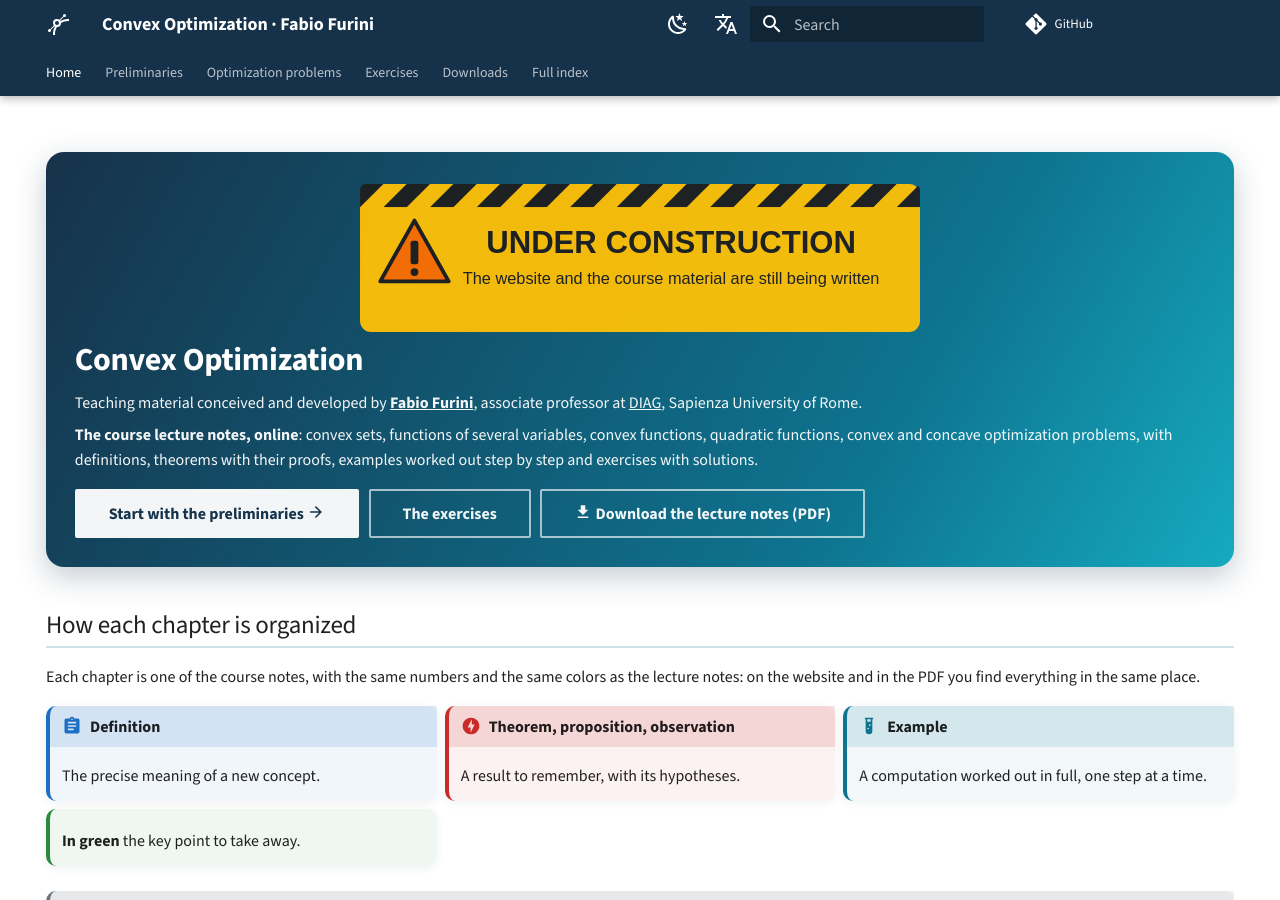
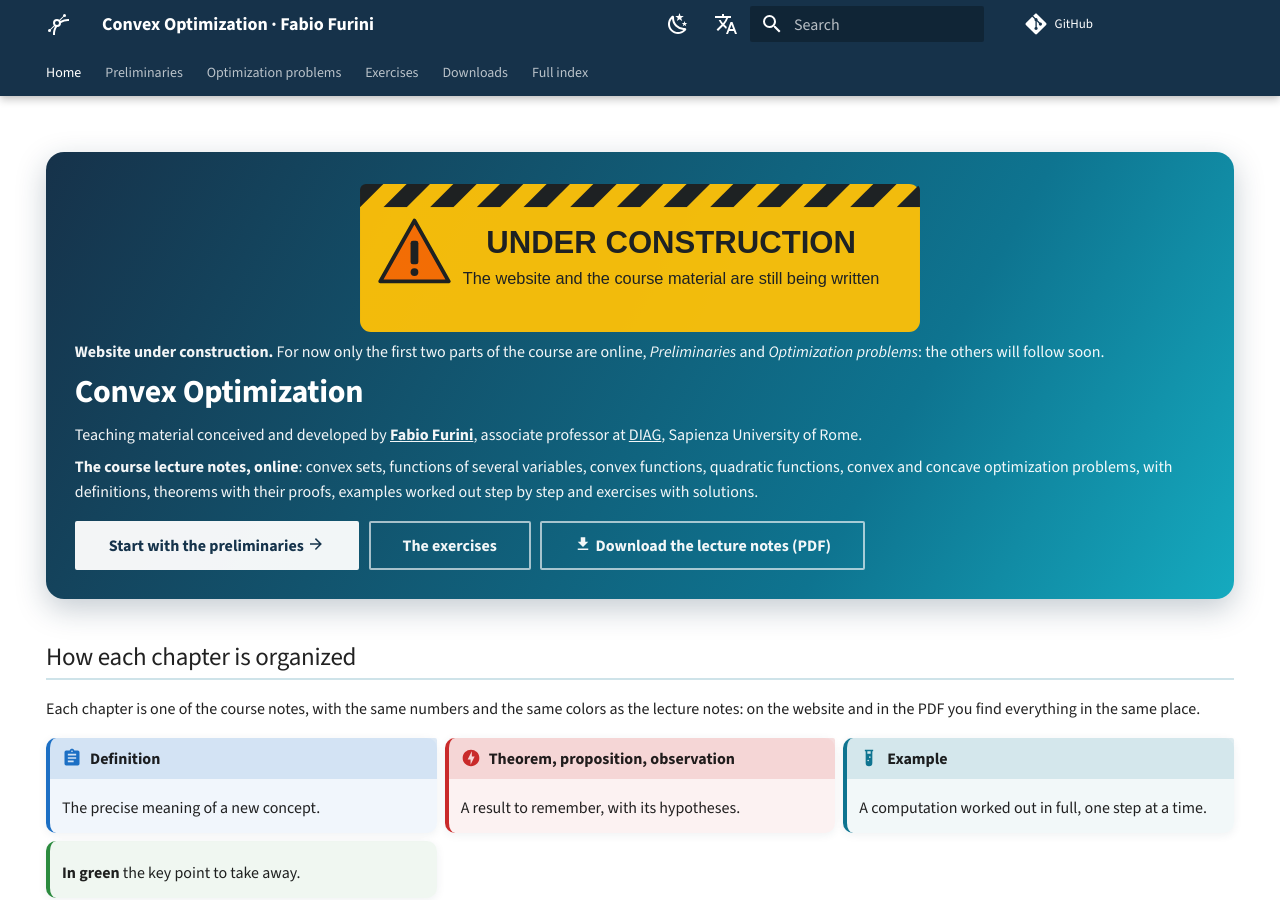
Before and after one commit to fabiofurini/convex-optimization, an MkDocs documentation site: the page built from docs/index.md, in a window 1280 px wide and 900 px high. Built offline with MkDocs 1.6.1 and Material for MkDocs 9.7.7, drawn with Linux system fonts in a browser that asks for light colours; comment, search, counter and statistics services are not loaded.

Commit message:
Home: only the first two parts are online for now
Co-Authored-By: Claude Opus 5.5 <noreply@anthropic.com>

```diff
--- a/docs/index.md
+++ b/docs/index.md
@@ -8,6 +8,9 @@ hide:
 <div class="hero" markdown>
 
 ![Under construction: the website and the course material are still being written](img/under-construction.svg){ width="560" }
+
+**Website under construction.** For now only the first two parts of the course are online,
+*Preliminaries* and *Optimization problems*: the others will follow soon.
 
 # Convex Optimization
 
```
Also changed, not shown: 1 other file.
